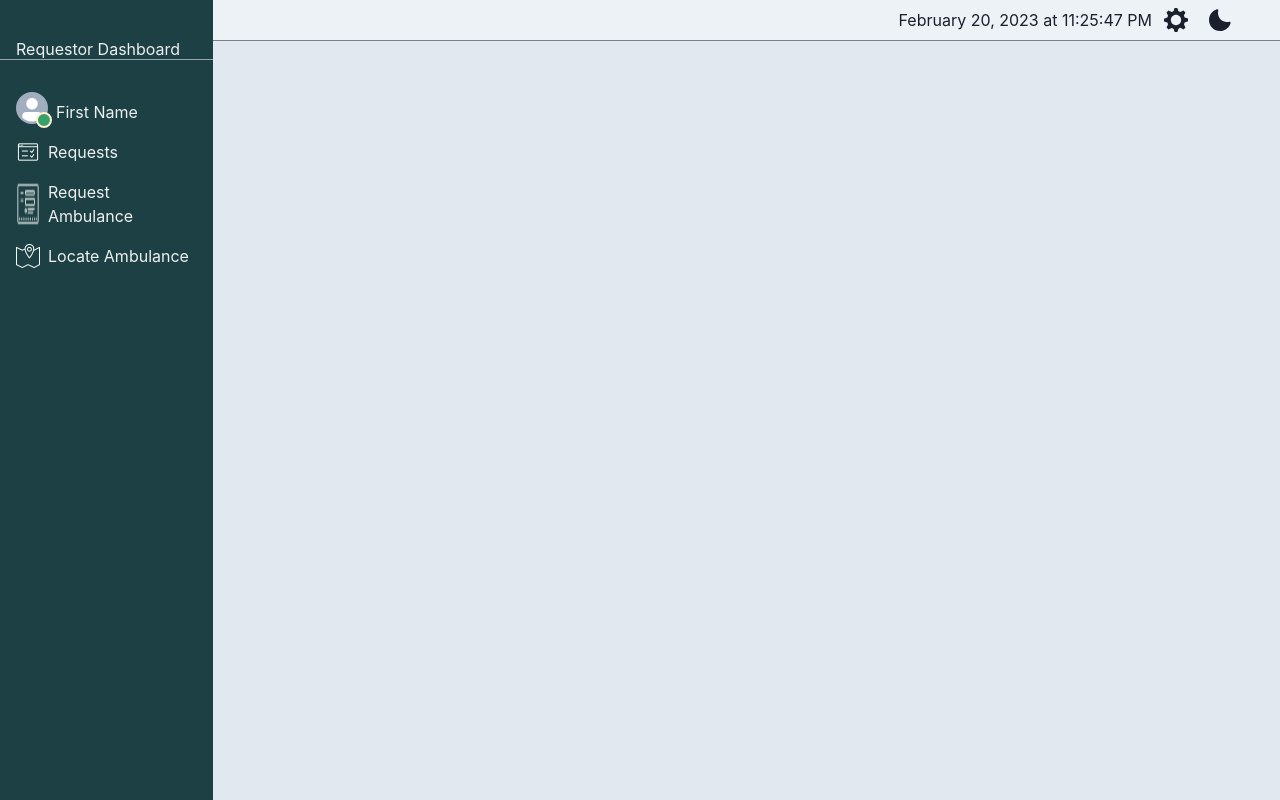
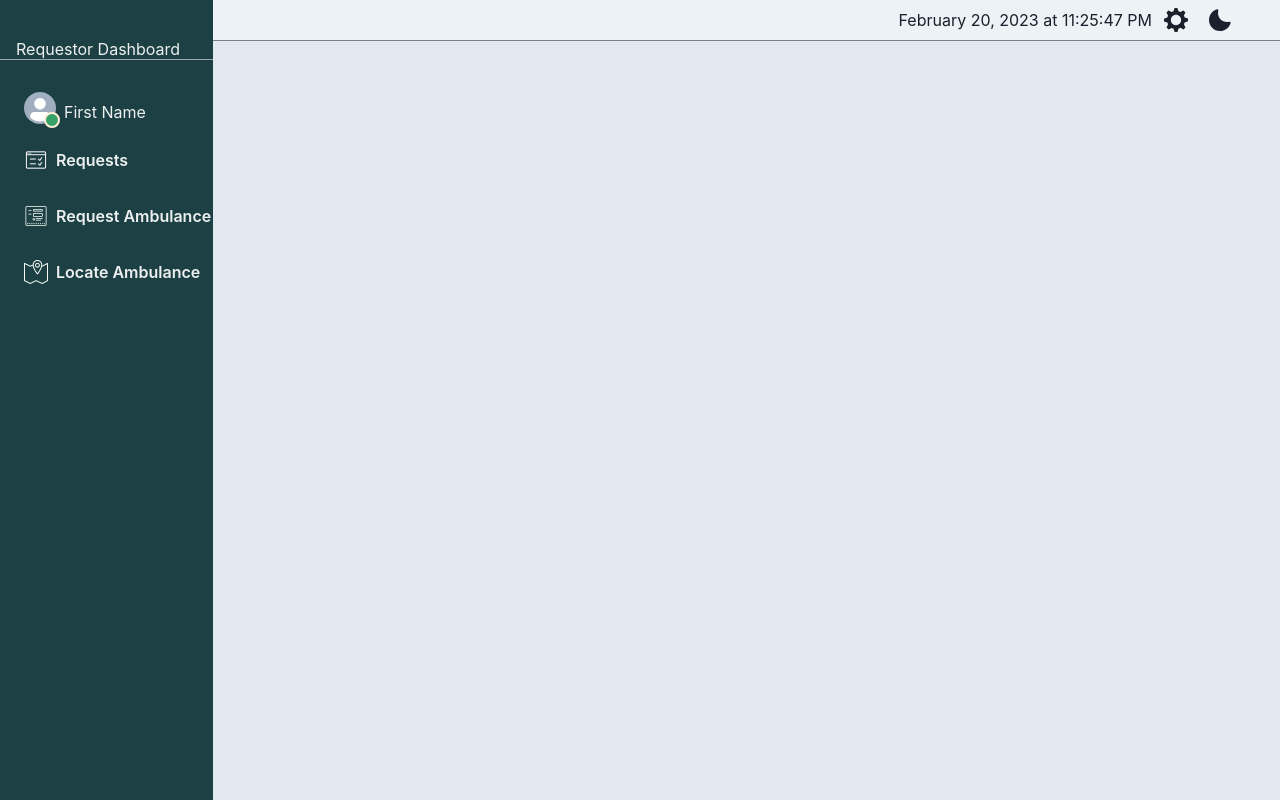
Before and after one commit to neildc14/capstone, a React (Vite) app in the folder client/: page /requestor in a window 1280 px wide. Built offline with nearby package versions, Linux system fonts and the light colour scheme.

Commit message:
hover state on requestorSidebar links

```diff
--- a/client/src/App.jsx
+++ b/client/src/App.jsx
@@ -5,6 +5,8 @@ import Login from "./pages/Login";
 import RequestorDashboard from "./pages/RequestorDashboard";
 import SignUp from "./pages/SignUp";
 import RequestForm from "./components/requestor/RequestForm";
+import RequestorAllRequests from "./components/requestor/RequestorAllRequests";
+import ViewMap from "./components/ViewMap";
 
 function App() {
   return (
@@ -14,6 +16,8 @@ function App() {
         <Route path="/account/signup" element={<SignUp />} />
         <Route path="requestor" element={<RequestorDashboard />}>
           <Route path="request" element={<RequestForm />} />
+          <Route path="requests" element={<RequestorAllRequests />} />
+          <Route path="map" element={<ViewMap />} />
         </Route>
         <Route path="/administrator" element={<AdministratorDashboard />} />
         <Route
--- /dev/null
+++ b/client/src/components/ViewMap.jsx
@@ -0,0 +1,7 @@
+import React from "react";
+
+const ViewMap = () => {
+  return <div>map</div>;
+};
+
+export default ViewMap;
--- /dev/null
+++ b/client/src/components/requestor/RequestorAllRequests.jsx
@@ -0,0 +1,7 @@
+import React from "react";
+
+const RequestorAllRequests = () => {
+  return <div>All requests</div>;
+};
+
+export default RequestorAllRequests;
--- a/client/src/components/requestor/RequestorSidebar.jsx
+++ b/client/src/components/requestor/RequestorSidebar.jsx
@@ -1,13 +1,5 @@
 import React from "react";
-import {
-  Box,
-  Heading,
-  Divider,
-  Text,
-  Button,
-  Flex,
-  Link,
-} from "@chakra-ui/react";
+import { Box, Heading, Divider, Text, Flex, Link } from "@chakra-ui/react";
 import Sidebar from "../Sidebar";
 import { Avatar, AvatarBadge, AvatarGroup } from "@chakra-ui/react";
 import requestFormWhite from "../../assets/icons/request-form-white.png";
@@ -16,13 +8,17 @@ import requestWhite from "../../assets/icons/request-white.png";
 import requestBlack from "../../assets/icons/request-black.png";
 import mapWhite from "../../assets/icons/map-white.png";
 import mapBlack from "../../assets/icons/map-black.png";
-import { Link as RouterLink } from "react-router-dom";
+import { Link as RouterLink, useLocation } from "react-router-dom";
+import useHover from "../../hooks/useHover";
 
-const RequestorSidebar = ({
-  handleRequestForm,
-  handleViewRequest,
-  handleViewMap,
-}) => {
+const RequestorSidebar = () => {
+  const location = useLocation();
+  console.log(location.pathname);
+  const [hoverRequest, bindHoverRequest] = useHover();
+  const [hoverRequestForm, bindHoverRequestForm] = useHover();
+  const [hoverRequestMap, bindHoverRequestMap] = useHover();
+
+  console.log(hoverRequest);
   return (
     <Sidebar bgColor="teal.900">
       <Box pt="10">
@@ -38,8 +34,8 @@ const RequestorSidebar = ({
         </Box>
         <Divider />
 
-        <Box px={4} py={8}>
-          <Flex gap={2} alignItems="flex-end">
+        <Box ps={4} py={8}>
+          <Flex gap={2} alignItems="flex-end" mb={4} ps={2}>
             <Avatar size="sm">
               <AvatarBadge
                 boxSize="1.25em"
@@ -60,19 +56,46 @@ const RequestorSidebar = ({
               gap=".5rem"
               width="100%"
               my={4}
-              p="0"
+              ps={2}
+              py={2}
               borderRadius="none"
               textAlign="left"
               fontSize={{ md: "sm", lg: "md" }}
-              color="whiteAlpha.900"
+              fontWeight="semibold"
+              color={
+                location.pathname === "/requestor/requests"
+                  ? "blackAlpha.900"
+                  : "whiteAlpha.900"
+              }
+              bgColor={
+                location.pathname === "/requestor/requests" && "whiteAlpha.900"
+              }
               _hover={{
                 color: "blackAlpha.900",
                 bgColor: "whiteAlpha.900",
               }}
+              {...bindHoverRequest}
             >
-              <img src={requestWhite} alt="request icon" />
+              <img
+                src={
+                  location.pathname === "/requestor/requests" && !hoverRequest
+                    ? requestBlack
+                    : location.pathname !== "/requestor/requests" &&
+                      hoverRequest
+                    ? requestBlack
+                    : location.pathname !== "/requestor/requests" &&
+                      !hoverRequest
+                    ? requestWhite
+                    : location.pathname === "/requestor/requests" &&
+                      hoverRequest
+                    ? requestBlack
+                    : requestWhite
+                }
+                alt="request icon"
+              />
               Requests
             </Link>
+
             <Link
               as={RouterLink}
               to="/requestor/request"
@@ -82,39 +105,90 @@ const RequestorSidebar = ({
               gap=".5rem"
               width="100%"
               my={4}
-              p="0"
+              ps={2}
+              py={2}
               borderRadius="none"
               textAlign="left"
               fontSize={{ md: "sm", lg: "md" }}
-              color="whiteAlpha.900"
+              fontWeight="semibold"
+              color={
+                location.pathname === "/requestor/request"
+                  ? "blackAlpha.900"
+                  : "whiteAlpha.900"
+              }
+              bgColor={
+                location.pathname === "/requestor/request" && "whiteAlpha.900"
+              }
               _hover={{
                 color: "blackAlpha.900",
                 bgColor: "whiteAlpha.900",
               }}
+              {...bindHoverRequestForm}
             >
-              <img src={requestFormWhite} alt="form icon" />
+              <img
+                src={
+                  location.pathname === "/requestor/request" &&
+                  !hoverRequestForm
+                    ? requestFormBlack
+                    : location.pathname !== "/requestor/request" &&
+                      hoverRequestForm
+                    ? requestFormBlack
+                    : location.pathname !== "/requestor/request" &&
+                      !hoverRequestForm
+                    ? requestFormWhite
+                    : location.pathname === "/requestor/request" &&
+                      hoverRequestForm
+                    ? requestFormBlack
+                    : requestFormWhite
+                }
+                alt="form icon"
+              />
               Request Ambulance
             </Link>
+
             <Link
               as={RouterLink}
-              to="requestor/map"
+              to="/requestor/map"
               variant="ghost"
               display="flex"
               justifyContent="flex-start"
               gap=".5rem"
               width="100%"
               my={4}
-              p="0"
+              ps={2}
+              py={2}
               borderRadius="none"
               textAlign="left"
               fontSize={{ md: "sm", lg: "md" }}
-              color="whiteAlpha.900"
+              fontWeight="semibold"
+              color={
+                location.pathname === "/requestor/map"
+                  ? "blackAlpha.900"
+                  : "whiteAlpha.900"
+              }
+              bgColor={
+                location.pathname === "/requestor/map" && "whiteAlpha.900"
+              }
               _hover={{
                 color: "blackAlpha.900",
                 bgColor: "whiteAlpha.900",
               }}
+              {...bindHoverRequestMap}
             >
-              <img src={mapWhite} alt="map icon" />
+              <img
+                src={
+                  location.pathname === "/requestor/map" && !hoverRequestMap
+                    ? mapBlack
+                    : location.pathname !== "/requestor/map" && hoverRequestMap
+                    ? mapBlack
+                    : location.pathname !== "/requestor/map" && !hoverRequestMap
+                    ? mapWhite
+                    : location.pathname === "/requestor/map" && hoverRequestMap
+                    ? mapBlack
+                    : mapWhite
+                }
+                alt="map icon"
+              />
               Locate Ambulance
             </Link>
           </Box>
--- /dev/null
+++ b/client/src/hooks/useHover.js
@@ -0,0 +1,18 @@
+import { useState } from "react";
+
+const useHover = () => {
+  const [hover, setHover] = useState(false);
+
+  const bind = {
+    onMouseEnter: () => {
+      setHover(!hover);
+    },
+    onMouseLeave: () => {
+      setHover(!hover);
+    },
+  };
+
+  return [hover, bind];
+};
+
+export default useHover;
```
